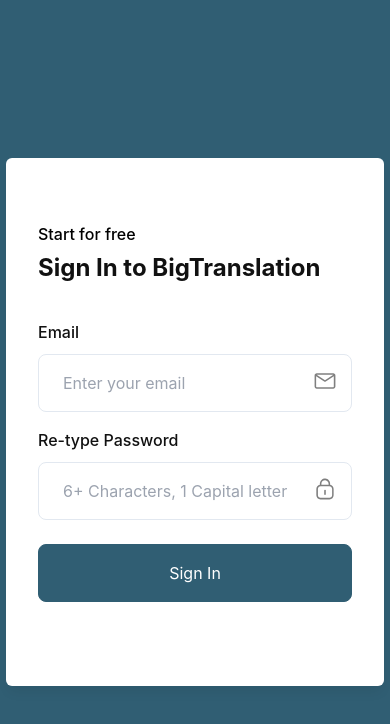
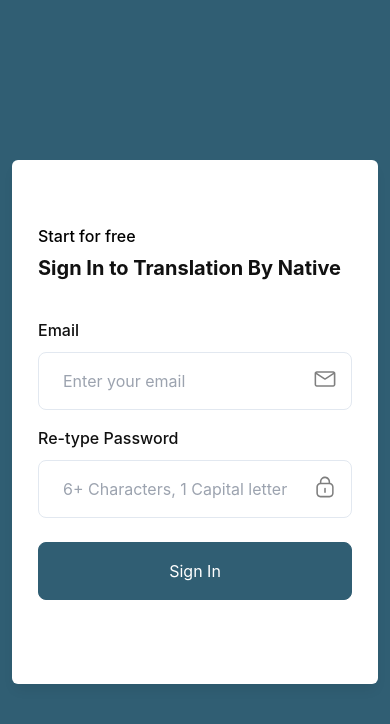
Before and after one commit to billydev139/translated-by-native-user-admin, a React (Create React App) app: page /auth/login in a window 390 px wide. Shown: the top 724 px of the page. Built offline with nearby package versions, Linux system fonts and the light colour scheme; no server answers.

Commit message:
Big Translation Removed + FavIcon Added

```diff
--- a/public/index.html
+++ b/public/index.html
@@ -2,7 +2,7 @@
 <html lang="en">
   <head>
     <meta charset="utf-8" />
-    <link rel="icon" href="%PUBLIC_URL%/favicon.ico" />
+    <link rel="icon" href="%PUBLIC_URL%/bigTranslationFavicon.png" />
     <meta name="viewport" content="width=device-width, initial-scale=1" />
     <meta name="theme-color" content="#000000" />
     <meta
--- a/src/pages/SignIn/SignIn.jsx
+++ b/src/pages/SignIn/SignIn.jsx
@@ -44,13 +44,14 @@
   return (
     <div className="bg-[#305e73]">
       <div className=" m-auto  flex justify-center items-center h-screen">
-        <div className="2xsm:px-4 xsm:px-10 sm:px-12 py-12 rounded-md bg-white shadow-default ">
+        <div className="2xsm:px-2.5 xsm:px-8 sm:px-12 py-12 rounded-md bg-white shadow-default ">
           <div className="flex flex-wrap items-center justify-center ">
             <div className="w-full   ">
               <div className="w-full p-4 sm:p-12.5 xl:p-5">
                 <span className="mb-1.5 block font-medium">Start for free</span>
-                <h2 className="mb-9 text-2xl font-bold text-black  sm:text-title-xl2">
-                  Sign In to BigTranslation
+                {/* sm:text-title-xl2 */}
+                <h2 className="mb-9 text-xl sm:text-2xl md:text-3xl xl:text-title-xl2 font-bold text-black ">
+                  Sign In to Translation By Native
                 </h2>
 
                 <form onSubmit={formik.handleSubmit}>
--- a/src/pages/billing-information/BillingInformation.jsx
+++ b/src/pages/billing-information/BillingInformation.jsx
@@ -430,7 +430,7 @@
           !accessToken && (
           <div className="flex items-center gap-3 pl-10 bg-[#ADD0D4] py-2.5 xl:py-3 2xl:py-4 rounded-md">
             <CiUser className="size-4 xl:size-5 2xl:size-6" color="#2E8F96" />
-            <p className="text-[10px] xl:text-xs 2xl:text-sm 3xl:text-base">Already have an account?</p>
+            <p className="text-[10px] xl:text-xs 2xl:text-sm 3xl:text-base"> Already have an account? </p>
             <Link
               to="/auth/login"
               className="text-[#2E8F96] text-[10px] xl:text-xs 2xl:text-sm font-semibold"
--- a/tailwind.config.js
+++ b/tailwind.config.js
@@ -2,6 +2,7 @@
 
 /** @type {import('tailwindcss').Config} */
 module.exports = {
+  darkMode: 'media',
   content: [
     "./index.html",
     "./src/**/*.{vue,js,ts,jsx,tsx}",
```
Also changed, not shown: public/bigTranslationFavicon.png (added).
